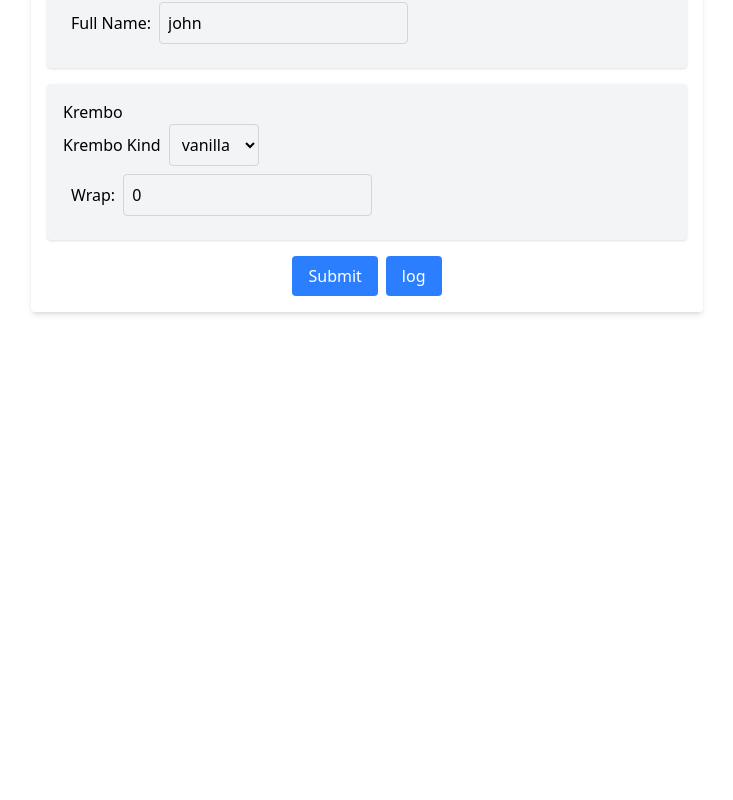
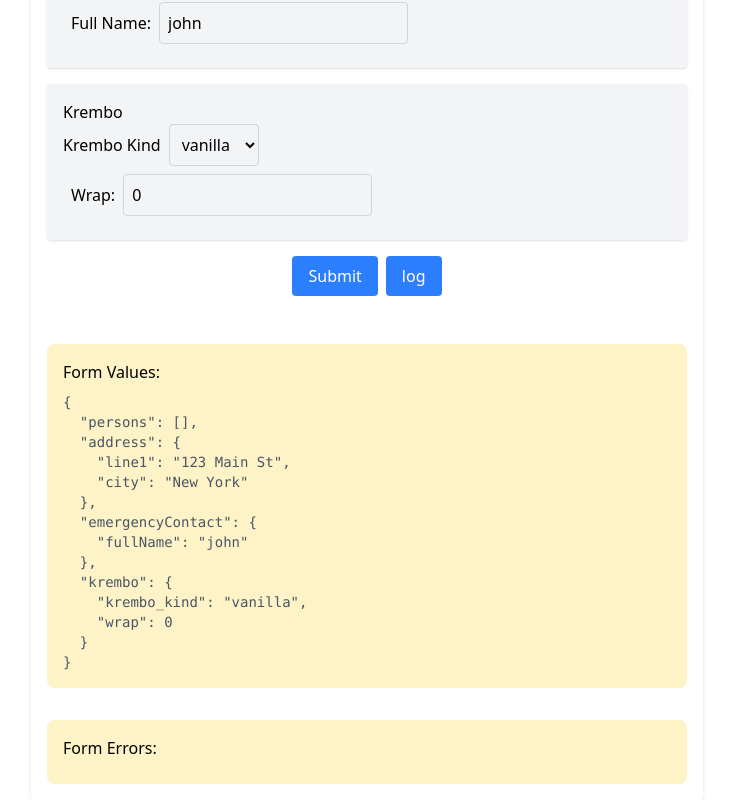
Before and after one commit to israel-lissak/tanstack-form-example, a React (Vite) app: page / in a window 1280 px wide. Shown: the part 426-1226 px from the top of the page, without its empty margins (273-1006 px from the left). Before the commit the page ends 800 px from the top, so only its background shows below. Built offline with nearby package versions, Linux system fonts and the light colour scheme.

Commit message:
Add form values and errors display in PeoplePage component

```diff
--- a/src/features/people/page.tsx
+++ b/src/features/people/page.tsx
@@ -45,6 +45,43 @@ export const PeoplePage = () => {
                         log
                     </button>
                 </div>
+
+                <div className="flex flex-col justify-around mt-4">
+                    <form.Subscribe selector={(state) => state.values}>
+                        {(values) => (
+                            <div className="mt-8 p-4 bg-amber-100 rounded-lg">
+                                <h3 className="font-medium mb-2">
+                                    Form Values:
+                                </h3>
+                                <pre className="text-sm text-gray-600">
+                                    {JSON.stringify(values, null, 2)}
+                                </pre>
+                            </div>
+                        )}
+                    </form.Subscribe>
+                    <form.Subscribe selector={(state) => state.errorMap}>
+                        {(values) => (
+                            <div className="mt-8 p-4 bg-amber-100 rounded-lg">
+                                <h3 className="font-medium mb-2">
+                                    Form Errors:
+                                </h3>
+                                {Object.entries(values).map(
+                                    ([field, errors]) => (
+                                        <div key={field}>
+                                            <pre>
+                                                {JSON.stringify(
+                                                    errors,
+                                                    null,
+                                                    2
+                                                )}
+                                            </pre>
+                                        </div>
+                                    )
+                                )}
+                            </div>
+                        )}
+                    </form.Subscribe>
+                </div>
             </form.AppForm>
         </div>
     );
```
